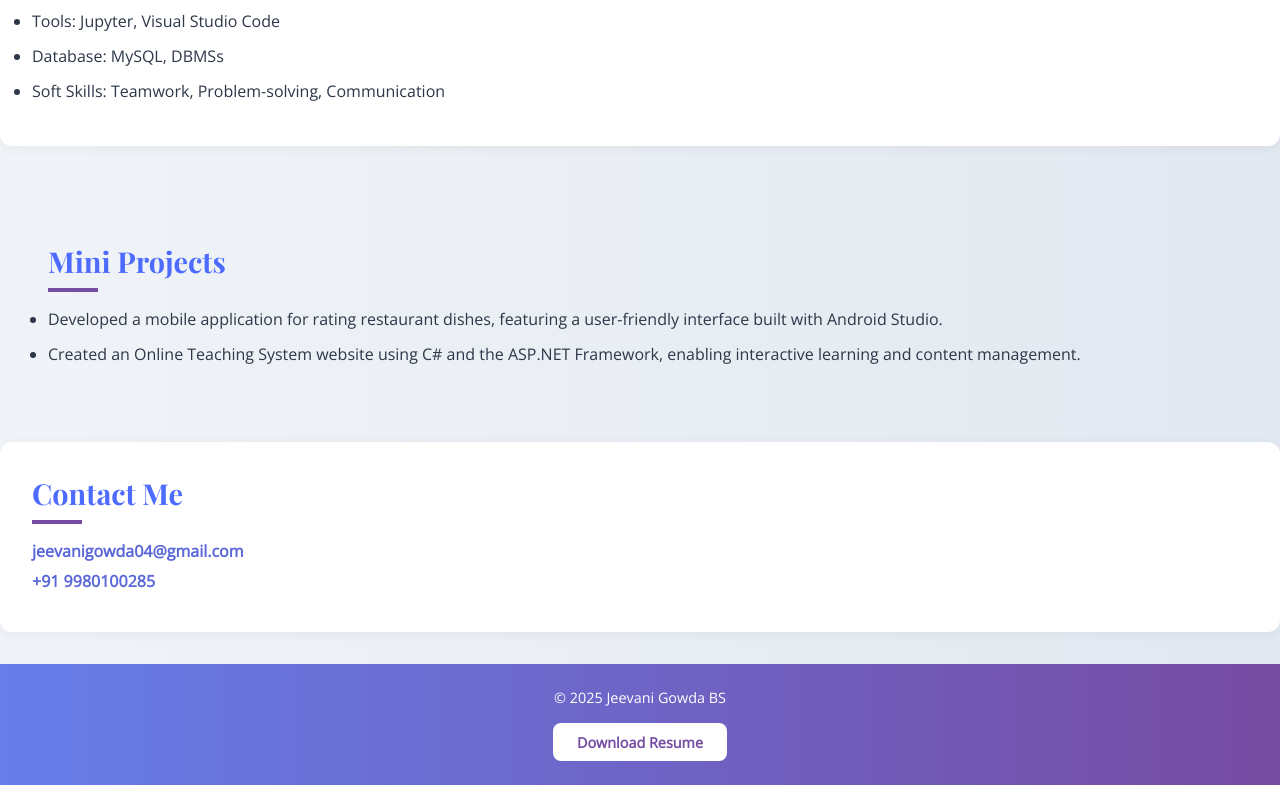
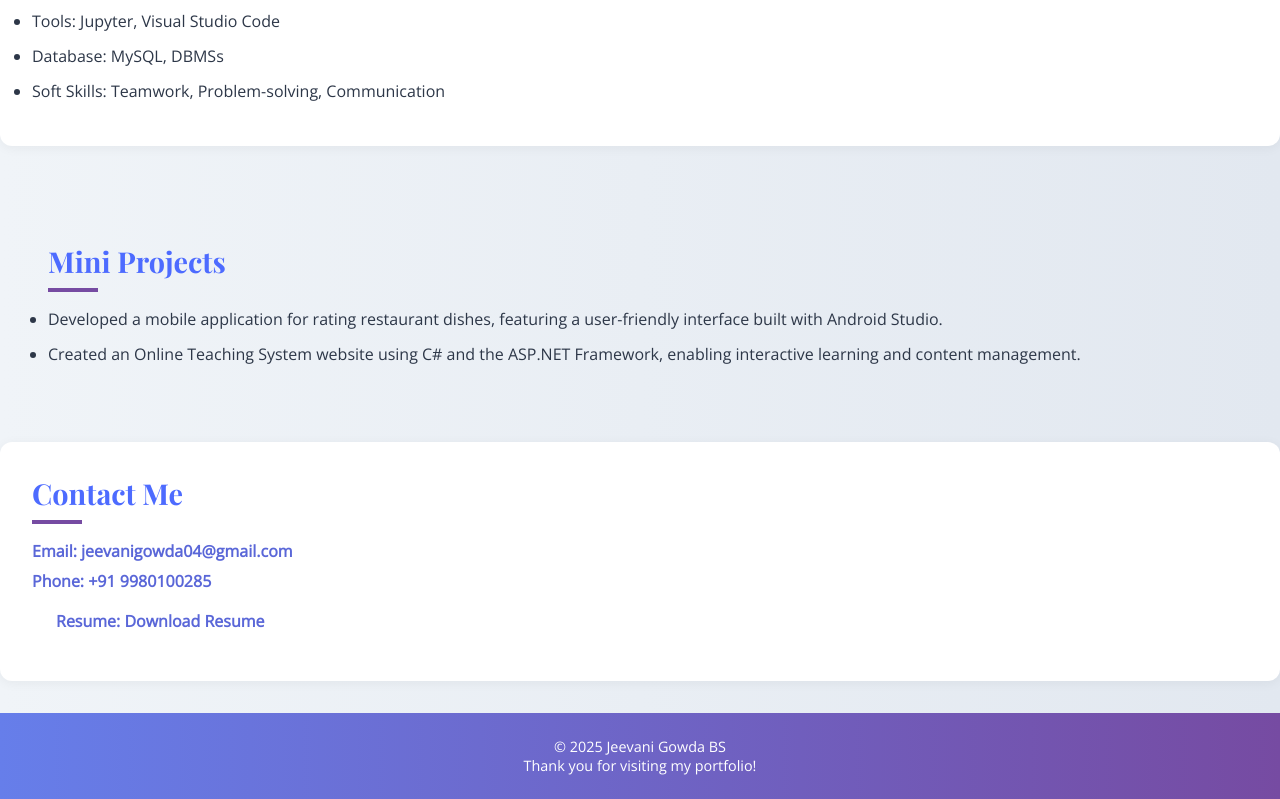
Before and after one commit to JeevaniGowda/jeevani-portfolio, a website: page index.html in a window 1280 px wide. Shown: the part 1358-2157 px from the top of the page. Drawn offline with nearby package versions, Linux system fonts and the light colour scheme.

Commit message:
changes made in index.html

```diff
--- a/index.html
+++ b/index.html
@@ -168,8 +168,8 @@
       display: inline-block;
       margin-top: 1rem;
       padding: 0.6rem 1.5rem;
-      background-color: white;
-      color: #764ba2;
+      background-color: rgb(255, 255, 255);
+      color: #a24b4b;
       border: none;
       border-radius: 8px;
       font-weight: bold;
@@ -179,7 +179,7 @@
 
     .resume-btn:hover {
       background-color: #e2e8f0;
-      color: #5a67d8;
+      color: #d8975a;
     }
   </style>
 </head>
@@ -238,13 +238,16 @@
 
   <section class="contact" id="contact">
     <h2>Contact Me</h2>
-    <a href="mailto:jeevanigowda04@gmail.com">jeevanigowda04@gmail.com</a>
-    <a href="tel:+919980100285">+91 9980100285</a>
+    <a href="mailto:jeevanigowda04@gmail.com">Email: jeevanigowda04@gmail.com</a>
+    <a href="tel:+919980100285">Phone: +91 9980100285</a>
+    <a href="files/Jeevani_Resume.pdf" download class="resume-btn">Resume: Download Resume</a>
   </section>
 
   <footer>
-    &copy; 2025 Jeevani Gowda BS <br>
-    <a href="files/Jeevani_Resume.pdf" download class="resume-btn">Download Resume</a>
+    <div class="footer-content">
+      <p>&copy; 2025 Jeevani Gowda BS</p>
+      <p>Thank you for visiting my portfolio!</p>
+    </div>
   </footer>
 </body>
 </html>
```
